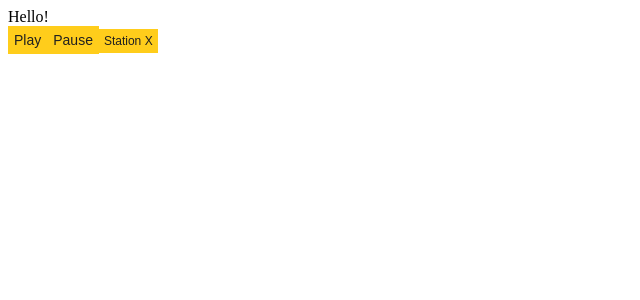
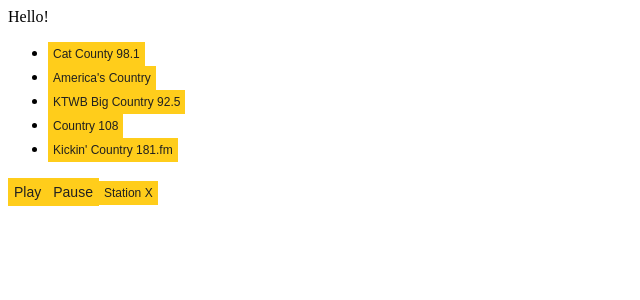
Before and after one commit to monikahenschke/radio-app-react, a React (Create React App) app: page / in a window 1280 px wide. Shown: the top 300 px of the page, without its empty margins (0-640 px from the left). Built offline with nearby package versions, Linux system fonts and the light colour scheme.

Commit message:
RD-16 StationsList component (#12)
* stationslist component

* console log removing

* using state to keep radio stations array

Co-authored-by: Monika <monika.henschke@gmail.com>

```diff
--- a/src/App.js
+++ b/src/App.js
@@ -1,9 +1,41 @@
+import { useState } from 'react';
 import Button from './components/Button';
+import StationsList from './components/StationsList';
 import getAudioManager from './utils/audio-manager';
 const hardcodedRadioUrl = 'http://17573.live.streamtheworld.com/WCTKFMAAC.aac';
 const hardcodedRadioUrl1 = 'http://icepool.silvacast.com/COUNTRY108.mp3';
+const radioStationsArray = [
+  {
+    id: 'cat-country',
+    name: 'Cat County 98.1',
+    link: 'http://17573.live.streamtheworld.com/WCTKFMAAC.aac',
+  },
+  {
+    id: 'americas-country',
+    name: "America's Country",
+    link: 'https://ais-sa2.cdnstream1.com/1976_128.mp3',
+  },
+  {
+    id: 'ktwb-big-country',
+    name: 'KTWB Big Country 92.5',
+    link: 'https://14083.live.streamtheworld.com/KTWBFMAAC.aac',
+  },
+  {
+    id: 'country-208',
+    name: 'Country 108',
+    link: 'http://icepool.silvacast.com/COUNTRY108.mp3',
+  },
+  {
+    id: 'kickin-country',
+    name: "Kickin' Country 181.fm",
+    link: 'https://listen.181fm.com/181-kickincountry_128k.mp3',
+  },
+];
 
 const App = () => {
+  const [radioStationsState, setRadioStationsState] =
+    useState(radioStationsArray);
+
   const audioManagerInstance = getAudioManager(hardcodedRadioUrl);
 
   const handlePlay = () => {
@@ -14,13 +46,14 @@ const App = () => {
     audioManagerInstance.pause();
   };
 
-  const handleSelect = () => {
-    audioManagerInstance.select(hardcodedRadioUrl1);
+  const handleSelect = (selectedStation) => {
+    audioManagerInstance.select(selectedStation);
   };
 
   return (
     <div className="App">
       <header className="App-header">Hello!</header>
+      <StationsList stations={radioStationsState} handleSelect={handleSelect} />
       <Button type="button" children="Play" onClick={handlePlay} size="big" />
       <Button type="button" children="Pause" onClick={handlePause} size="big" />
       <Button type="button" children="Station X " onClick={handleSelect} />
--- /dev/null
+++ b/src/components/StationsList.jsx
@@ -0,0 +1,18 @@
+import React from 'react';
+import Button from './Button';
+
+export const StationsList = ({ stations, handleSelect, ...props }) => {
+  return (
+    <ul>
+      {stations.map((station) => (
+        <li className="station" key={station.id}>
+          <Button
+            onClick={() => handleSelect(station.link)}
+            children={station.name}
+          ></Button>
+        </li>
+      ))}
+    </ul>
+  );
+};
+export default StationsList;
```
